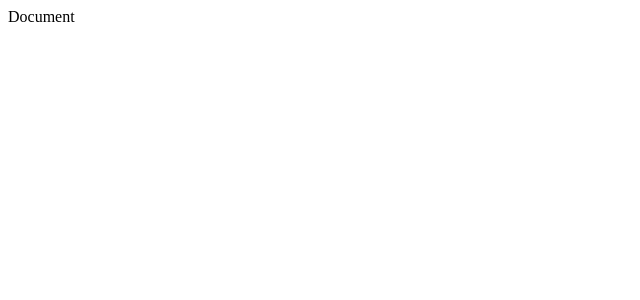
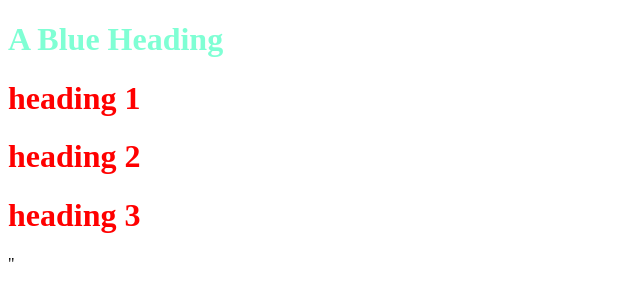
Before and after one commit to Bhanuplazmaking/web_desgining_assignments, a plain HTML site: page first.html in a window 1280 px wide. Shown: the whole page, without its empty margins (0-640 px from the left). Drawn offline with Linux system fonts and the light colour scheme.

Commit message:
Update first.html

```diff
--- a/first.html
+++ b/first.html
@@ -4,10 +4,21 @@
     <meta charset="UTF-8">
     <meta http-equiv="X-UA-Compatible" content="IE=edge">
     <meta name="viewport" content="width=device-width, initial-scale=1.0">
-    <link rel=""
+    <link rel="stylesheet" type="text/css" herf="css/style1.css"/>
     <title>Document</title>
+    <style>
+        h1 {
+            color: red;
+        }
+    </style>
 </head>
 <body>
 
 </body>
+<h1 style="color: aquamarine;">A Blue Heading</h1>
+<h1>heading 1</h1>
+<h1>heading 2</h1>
+<h1>heading 3</h1>
+
+"
 </html>
```
